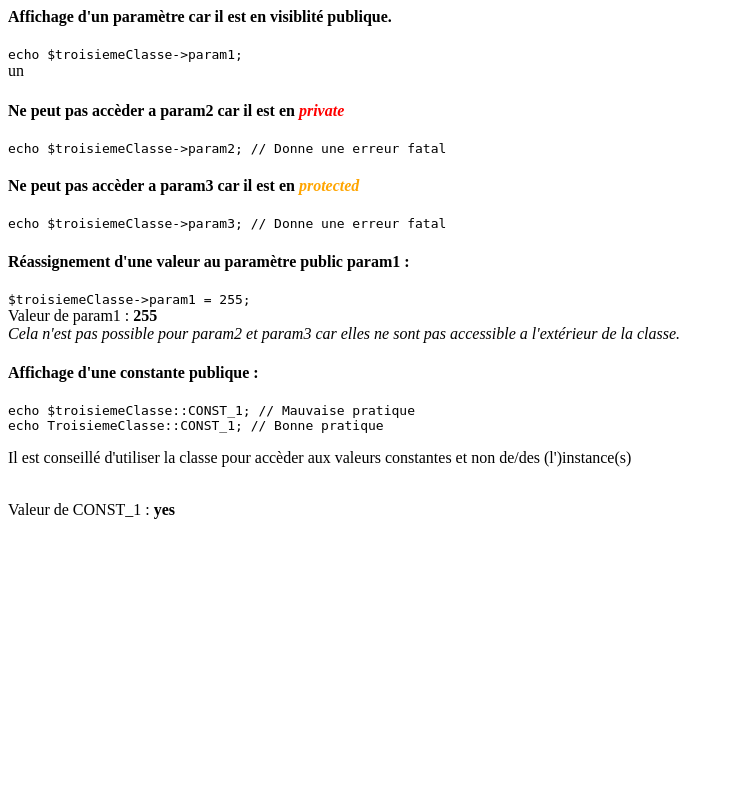
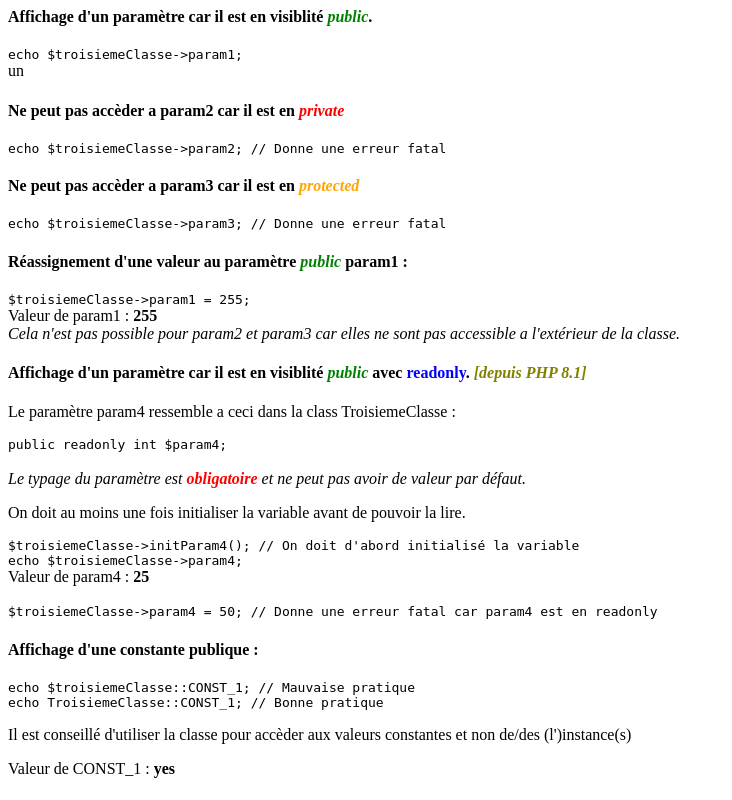
Before and after one commit to hack86bx/PHP-OO, a PHP site: page / in a window 1280 px wide. Shown: the whole page, without its empty margins (0-732 px from the left). Run offline with PHP 8.4, Linux system fonts and the light colour scheme.

Commit message:
03 en cours 2

```diff
--- a/classe2/02-param-const-meth/index.php
+++ b/classe2/02-param-const-meth/index.php
@@ -22,3 +22,7 @@ echo '<br>' . $secondeClasse->param2 . '<hr>';
 <?php
 $secondeClasse->param2 = 'aurevoir';
 echo '<br> Valeur de param2 : <strong>' .$secondeClasse->param2. '</strong>';
+var_dump($secondeClasse);
+
+$secondeClasse2 = new SecondeClasse();
+var_dump($secondeClasse2);
--- a/classe2/03-visibilite/TroisiemeClasse.php
+++ b/classe2/03-visibilite/TroisiemeClasse.php
@@ -19,11 +19,24 @@ class TroisiemeClasse{
     public $param1 = "un";
     private $param2 = "deux";
     protected $param3 = "trois";
+    // à partir de PHP 8.1 on peut utiliser le readonly :
+    // Il permet de pouvoir lire un paramètre public, sans pouvoir le modifier
+    // il doit être déclaré avec son type, et ne peut avoir de valeur par défaut.
+    public readonly int $param4;
 
     /*
-    ICI
+    constantes
     */
 
     const CONST_1 = "yes";
 
+    /*
+    Méthodes
+    */
+
+    // fonction qui permet d'initialiser le $param4
+    public function initParam4(){
+        $this->param4 = 25;
+    }
+
 }
--- a/classe2/03-visibilite/index.php
+++ b/classe2/03-visibilite/index.php
@@ -2,26 +2,47 @@
 require_once "TroisiemeClasse.php";
 $troisiemeClasse = new TroisiemeClasse();
 ?>
-<h4>Affichage d'un paramètre car il est en visiblité publique.</h4>
+
+<h4>Affichage d'un paramètre car il est en visiblité <i style="color: green">public</i>.</h4>
 <code>echo $troisiemeClasse->param1;</code>
 <?php
 echo '<br>' . $troisiemeClasse->param1 . '<br>';
 ?>
+
 <h4>Ne peut pas accèder a param2 car il est en <i style="color: red">private</i></h4>
 <code>echo $troisiemeClasse->param2; // Donne une erreur fatal </code>
+
 <h4>Ne peut pas accèder a param3 car il est en <i style="color: orange">protected</i></h4>
 <code>echo $troisiemeClasse->param3; // Donne une erreur fatal </code>
-<h4>Réassignement d'une valeur au paramètre public param1 : </h4>
+<h4>Réassignement d'une valeur au paramètre <i style="color: green">public</i> param1 : </h4>
 <code>$troisiemeClasse->param1 = 255;</code>
 <?php
 $troisiemeClasse->param1 = 255;
 echo '<br>Valeur de param1 : <strong>' . $troisiemeClasse->param1 . '</strong><br>';
 ?>
 <i>Cela n'est pas possible pour param2 et param3 car elles ne sont pas accessible a l'extérieur de la classe.</i>
+
+<h4>Affichage d'un paramètre car il est en visiblité <i style="color: green">public</i> avec <span style="color: blue">readonly</span>. <i style="color: olive">[depuis PHP 8.1]</i></h4>
+<p>Le paramètre param4 ressemble a ceci dans la class TroisiemeClasse : </p>
+<code>public readonly int $param4;</code>
+<br><br>
+<i>Le typage du paramètre est <strong style="color: red">obligatoire</strong> et ne peut pas avoir de valeur par défaut.</i>
+<br>
+<p>On doit au moins une fois initialiser la variable avant de pouvoir la lire.</p>
+<code>$troisiemeClasse->initParam4(); // On doit d'abord initialisé la variable</code>
+<br>
+<code>echo $troisiemeClasse->param4;</code>
+<?php
+$troisiemeClasse->initParam4();
+echo '<br>Valeur de param4 : <strong>' . $troisiemeClasse->param4. '</strong><br>';
+?>
+<br>
+<code>$troisiemeClasse->param4 = 50; // Donne une erreur fatal car param4 est en readonly</code>
+
 <h4>Affichage d'une constante publique :</h4>
 <code>echo $troisiemeClasse::CONST_1; // Mauvaise pratique</code>
 <br>
 <code>echo TroisiemeClasse::CONST_1; // Bonne pratique</code>
 <p>Il est conseillé d'utiliser la classe pour accèder aux valeurs constantes et non de/des (l')instance(s)</p>
 <?php
-echo '<br>Valeur de CONST_1 : <strong>' . $troisiemeClasse::CONST_1 . '</strong><br>';
+echo 'Valeur de CONST_1 : <strong>' . $troisiemeClasse::CONST_1 . '</strong><br>';
```
